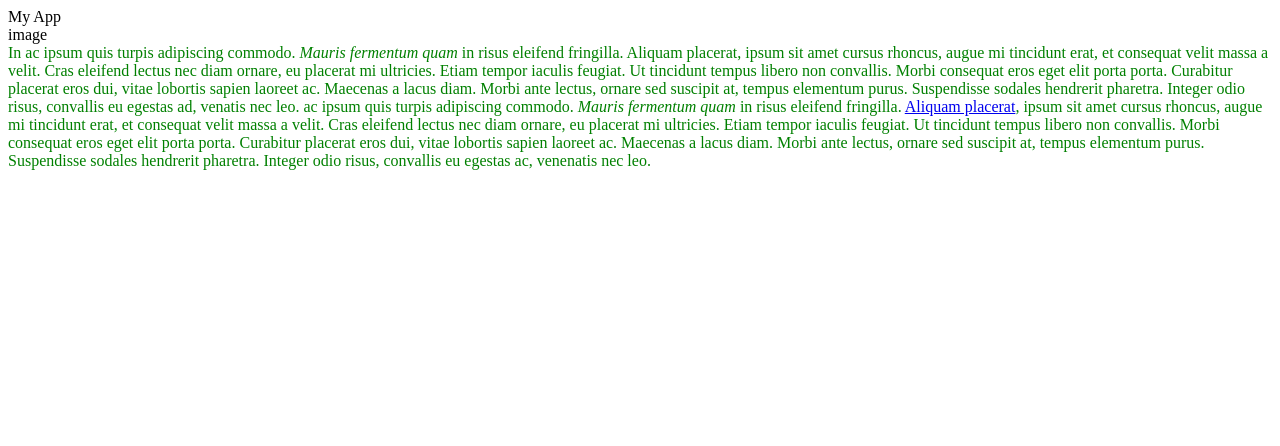
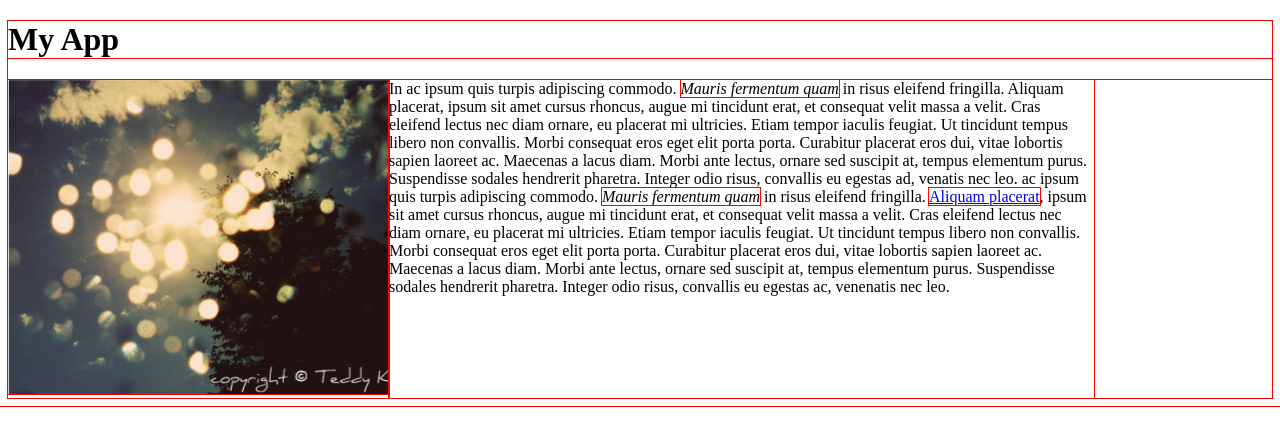
Before and after one commit to kosaikham/Front-end-web-developer-nanodegree, a plain HTML site: page portfolio/toplist/index.html in a window 1280 px wide. Drawn offline with Linux system fonts and the light colour scheme.

Commit message:
lesson1 finished

```diff
--- a/portfolio/toplist/index.html
+++ b/portfolio/toplist/index.html
@@ -1,11 +1,12 @@
 <!DOCTYPE html>
 <head>
 	<link rel="stylesheet" type="text/css" href="styles.css">
+	<title>Favorite App</title>
 </head>
 <body>
-	<div class="title">My App</div>
+	<h1 class="title">My App</h1>
 	<div class="app">
-	    <div class="screenshot">image</div>
+	    <div class="screenshot"><img src="images/app.png" alt="This is a screenshot"></div>
 	    <div class="description">In ac ipsum quis turpis adipiscing commodo. <em>Mauris fermentum quam</em> in risus eleifend fringilla. Aliquam placerat, ipsum sit amet cursus rhoncus, augue mi tincidunt erat, et consequat velit massa a velit. Cras eleifend lectus nec diam ornare, eu placerat mi ultricies. Etiam tempor iaculis feugiat. Ut tincidunt tempus libero non convallis. Morbi consequat eros eget elit porta porta. Curabitur placerat eros dui, vitae lobortis sapien laoreet ac. Maecenas a lacus diam. Morbi ante lectus, ornare sed suscipit at, tempus elementum purus. Suspendisse sodales hendrerit pharetra. Integer odio risus, convallis eu egestas ad, venatis nec leo. ac ipsum quis turpis adipiscing commodo. <em>Mauris fermentum quam</em> in risus eleifend fringilla. <a href="#">Aliquam placerat</a>, ipsum sit amet cursus rhoncus, augue mi tincidunt erat, et consequat velit massa a velit. Cras eleifend lectus nec diam ornare, eu placerat mi ultricies. Etiam tempor iaculis feugiat. Ut tincidunt tempus libero non convallis. Morbi consequat eros eget elit porta porta. Curabitur placerat eros dui, vitae lobortis sapien laoreet ac. Maecenas a lacus diam. Morbi ante lectus, ornare sed suscipit at, tempus elementum purus. Suspendisse sodales hendrerit pharetra. Integer odio risus, convallis eu egestas ac, venenatis nec leo.</div>
 	</div>
 </body>
--- a/portfolio/toplist/styles.css
+++ b/portfolio/toplist/styles.css
@@ -1,3 +1,19 @@
+*{
+	outline: 1px solid red !important;
+}
+*{
+	-webkit-box-sizing: border-box;
+	-moz-box-sizing: border-box;
+	-ms-box-sizing: border-box;
+	box-sizing: border-box;
+}
+.screenshot{
+	max-width: 460px;
+}
 .description{
-	color: green;
+	max-width: 705px;
 }
+.app {
+    display: -webkit-flex;
+    display: flex;
+}
```
Also changed, not shown: portfolio/toplist/images/app.png (added).
